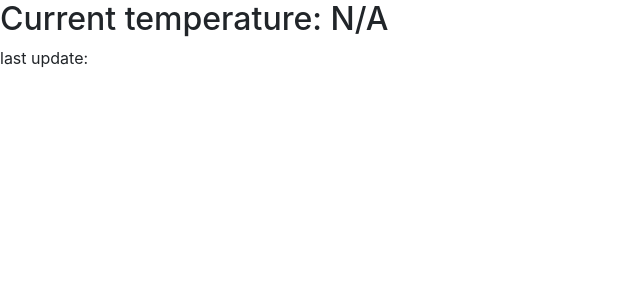
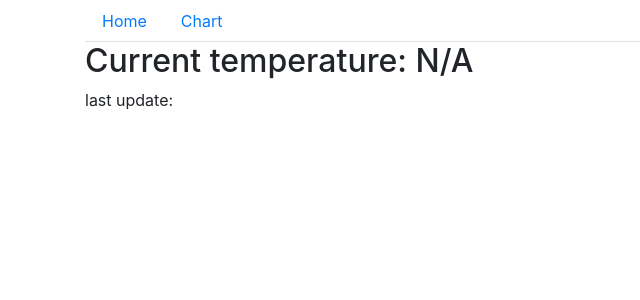
Before and after one commit to schizo99/sauna-frontend, an Angular app: page / in a window 1280 px wide. Shown: the top 300 px of the page, without its empty margins (0-640 px from the left). Built offline with nearby package versions, Linux system fonts and the light colour scheme; no server answers.

Commit message:
Add Navbar

```diff
--- a/src/app/app.component.html
+++ b/src/app/app.component.html
@@ -1 +1,13 @@
-<router-outlet></router-outlet>
+<div class="container">
+        <ul class="nav nav-tabs">
+          <li class="nav-item">
+            <a class="nav-link" routerLink="/">Home</a>
+          </li>
+          <li class="nav-item">
+            <a class="nav-link" routerLink="/chart">Chart</a>
+          </li>
+        </ul>
+        <div>
+            <router-outlet></router-outlet>
+        </div>
+      </div>
```
